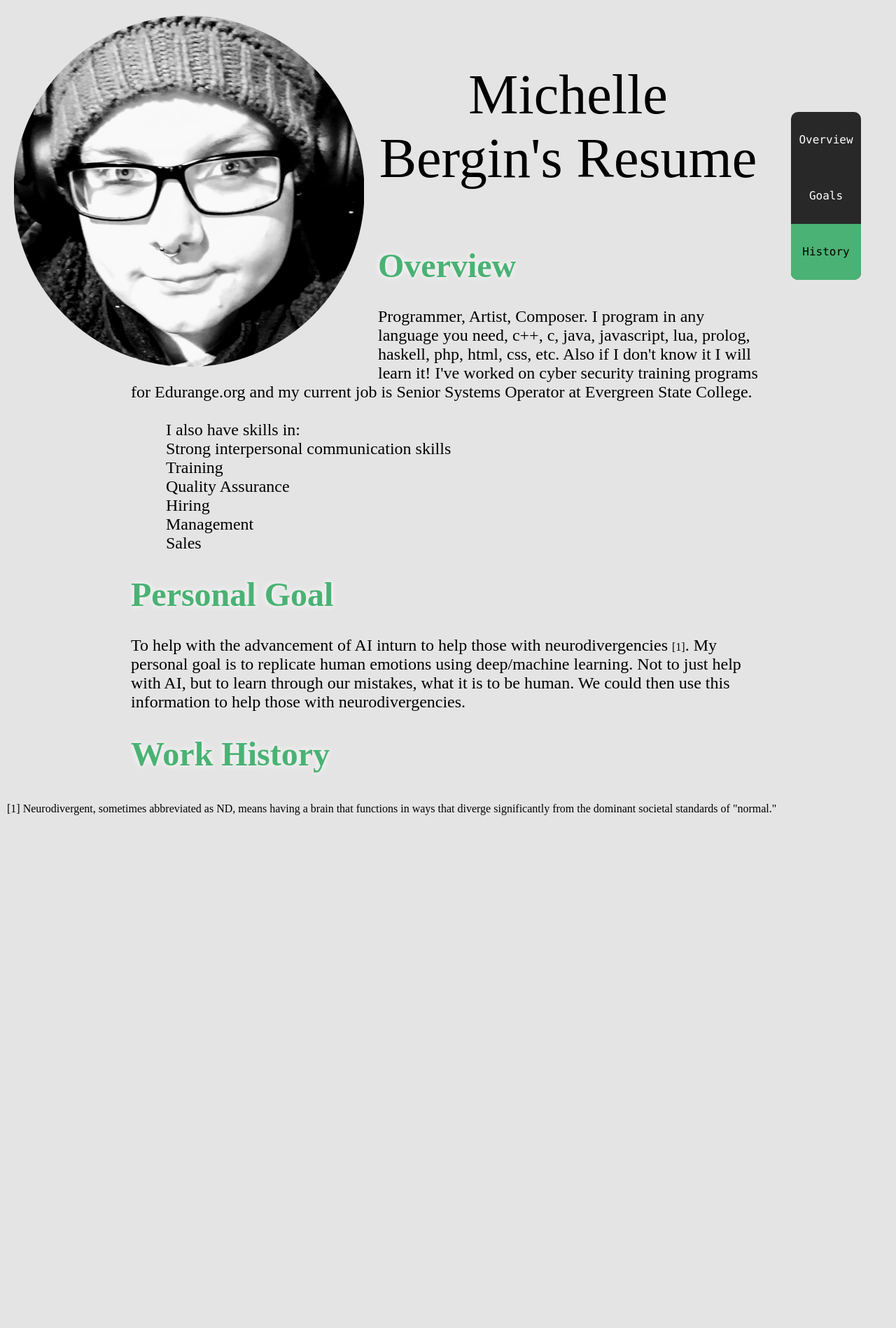
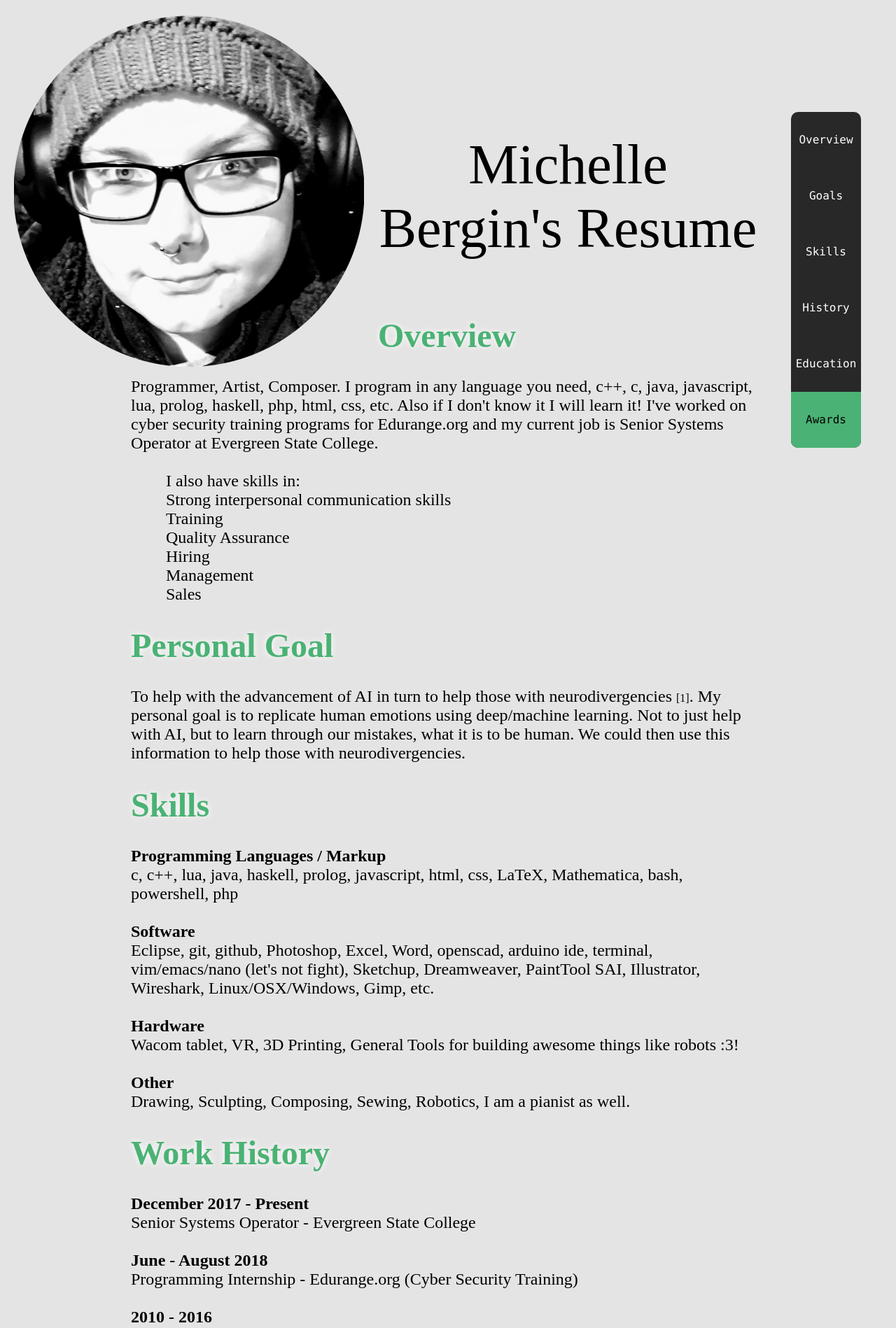
Before and after one commit to ironsketch/resume, a plain HTML site: page index.html in a window 1280 px wide. Shown: the top 1898 px of the page at 70% size. Before the commit the page ends 1175 px from the top, so only its background shows below. Drawn offline with nearby package versions, Linux system fonts and the light colour scheme.

Commit message:
added a lot more info and now i need to fix the nav location

```diff
--- a/index.html
+++ b/index.html
@@ -18,7 +18,7 @@
         </div>
         <div id="scrolling">
             <div id="overview">
-                <p align="right" style="font-size:80px; text-align:center">Michelle Bergin's Resume</p>
+                <p align="right" style="font-size:80px; text-align:center; padding-top:100px">Michelle Bergin's Resume</p>
                 <a name="overview"></a><h1>Overview</h1>
             Programmer, Artist, Composer. I program in any language you need, c++, c, java, javascript, lua, prolog, haskell, php, html, css, etc. Also if I don't know it I will learn it! I've worked on cyber security training programs for <a href="http://edurange.org" target="newWindow" class="all">Edurange.org</a> and my current job is Senior Systems Operator at Evergreen State College.
             <div id="skillz">
@@ -33,17 +33,51 @@
             </div>
             <div id="goals">
                 <a name="personalGoal"></a><h1>Personal Goal</h1>
-            To help with the advancement of AI inturn to help those with neurodivergencies <font size="3"><a class="all" href="#1">[1]</a></font>.
+            To help with the advancement of AI in turn to help those with neurodivergencies <font size="3"><a class="all" href="#1">[1]</a></font>.
             My personal goal is to replicate human emotions using deep/machine learning. Not to just help with AI, but to learn through our mistakes, what it is to be human. We could then use this information to help those with neurodivergencies.
+            </div>
+            <div id="skills">
+                <a name="skills"></a><h1>Skills</h1>
+                <b>Programming Languages / Markup</b>
+                <br />c, c++, lua, java, haskell, prolog, javascript, html, css, LaTeX, Mathematica, bash, powershell, php
+                <br />
+                <br /><b>Software</b>
+                <br />Eclipse, git, github, Photoshop, Excel, Word, openscad, arduino ide, terminal, vim/emacs/nano (let's not fight), Sketchup, Dreamweaver, PaintTool SAI, Illustrator, Wireshark, Linux/OSX/Windows, Gimp, etc.
+                <br />
+                <br /><b>Hardware</b>
+                <br />Wacom tablet, VR, 3D Printing, General Tools for building awesome things like robots :3!
+                <br />
+                <br /><b>Other</b>
+                <br />Drawing, Sculpting, Composing, Sewing, Robotics, I am a pianist as well.
             </div>
             <a name="history"></a><div id="history">
                 <h1>Work History</h1>
+                <b>December 2017 - Present</b>
+                <br />Senior Systems Operator - <a href="https://www.evergreen.edu/" target="newWindow" class="all">Evergreen State College</a>
+                <br />
+                <br /><b>June - August 2018</b>
+                <br />Programming Internship - <a href="https://edurange.org/" class="all">Edurange.org</a> (Cyber Security Training)
+                <br />
+                <br /><b>2010 - 2016</b>
+                <br />Companies I worked for were Kress IGA, OfficeMax, and QFC. I also sold my art regularly and showed my artwork at various venues.
+                <br />
+                <br /><b>September 2007 - June 2010</b>
+                <br />Quality Management - <a href="https://www.godaddy.com/" target="newwindow" class="all">GoDaddy.com</a>
+            </div>
+            <div id="education">
+                <a name="education"></a><h1>Education</h1>
+            </div>
+            <div id="awards">
+                <a name="awards"></a><h1>Awards</h1>
             </div>
         </div>
         <div id="nav">
             <a id="overviewLink" href="#overview" class="navT">Overview</a>
             <br /><a id="goalsLink" href="#personalGoal" class="navL">Goals</a>
-            <br /><a id="historyLink" href="#history" class="navB">History</a>
+            <br /><a id="skillsLink" href="#skills" class="navL">Skills</a>
+            <br /><a id="historyLink" href="#history" class="navL">History</a>
+            <br /><a id="educationLink" href="#education" class="navL">Education</a>
+            <br /><a id="awardsLink" href="#awards" class="navB">Awards</a>
         </div>
     </div>
         <div id="legend">
--- a/scroll.js
+++ b/scroll.js
@@ -2,25 +2,60 @@ $(window).scroll(function() {
     var wS = $(window).scrollTop() / ($(document).height() - window.innerHeight);
     var overviewRect = document.getElementById("overview");
     var goalsRect = document.getElementById("goals");
+    var skillsRect = document.getElementById("skills");
     var historyRect = document.getElementById("history");
+    var eduRect = document.getElementById("education");
+    var awardsRect = document.getElementById("awards");
 
     var overview = overviewRect.offsetTop / $(window).height();
     var goals = goalsRect.offsetTop / $(window).height();
+    var skills = skillsRect.offsetTop / $(window).height();
     var history = historyRect.offsetTop / $(window).height();
+    var education = eduRect.offsetTop / $(window).height();
+    var awards = awardsRect.offsetTop / $(window).height();
 
-    console.log("wS = " + wS + " scrll = " + window.pageYOffset + " history = " + history + " docht = " + $(document).height() + " winInnerht = " + ($(document).height() - window.innerHeight));
-    if (wS > history){
+    if (wS > awards){
         off("overviewLink");
         off("goalsLink");
+        off("skillsLink");
+        off("historyLink");
+        off("educationLink");
         botOn();
+    } else if (wS > education){
+        off("overviewLink");
+        off("goalsLink");
+        off("skillsLink");
+        off("historyLink");
+        on("educationLink");
+        off("awardsLink");
+    } else if (wS > history){
+        off("overviewLink");
+        off("goalsLink");
+        off("skillsLink");
+        on("historyLink");
+        off("educationLink");
+        off("awardsLink");
+    } else if (wS > skills){
+        off("overviewLink");
+        off("goalsLink");
+        on("skillsLink");
+        off("historyLink");
+        off("educationLink");
+        off("awardsLink");
     } else if (wS > goals){
         off("overviewLink");
         on("goalsLink");
+        off("skillsLink");
         off("historyLink");
+        off("educationLink");
+        off("awardsLink");
     } else if (wS > overview){
         topOn();
         off("goalsLink");
+        off("skillsLink");
         off("historyLink");
+        off("educationLink");
+        off("awardsLink");
     }
 });
 function off(name){
@@ -38,10 +73,10 @@ function topOn(){
     document.getElementById("overviewLink").style.borderTopRightRadius = "10px";
 }
 function botOn(){
-    document.getElementById("historyLink").style.backgroundColor = "#4ab274";
-    document.getElementById("historyLink").style.color = "#000000";
-    document.getElementById("historyLink").style.borderTopLeftRadius = "0px";
-    document.getElementById("historyLink").style.borderTopRightRadius = "0px";
-    document.getElementById("historyLink").style.borderBottomLeftRadius = "10px";
-    document.getElementById("historyLink").style.borderBottomRightRadius = "10px";
+    document.getElementById("awardsLink").style.backgroundColor = "#4ab274";
+    document.getElementById("awardsLink").style.color = "#000000";
+    document.getElementById("awardsLink").style.borderTopLeftRadius = "0px";
+    document.getElementById("awardsLink").style.borderTopRightRadius = "0px";
+    document.getElementById("awardsLink").style.borderBottomLeftRadius = "10px";
+    document.getElementById("awardsLink").style.borderBottomRightRadius = "10px";
 }
--- a/style.css
+++ b/style.css
@@ -17,6 +17,7 @@ h1{
     text-shadow: 0px 0px 10px #ffffff;
 }
 #container{
+
     margin: 0px;
     padding: 0px;
 }
@@ -33,13 +34,13 @@ h1{
 #legend{
     bottom: 0px;
     left: 0px;
-    margin-bottom: 0px;
-    padding: 10px 10px 10px 10px;
     width: 100%;
+    padding-top: 20px;
 }
 #nav{
     position: fixed;
     color: #fff;
+    top: 10px;
     right: 50px;
     width: 100px;
     background-color: #282828;
@@ -48,7 +49,6 @@ h1{
     text-align: center;
     border-radius: 10px;
     display: inline-block;
-    justify-content: center;
 }
 a.navT:link, a.navT:visited{
     color: #fff;
--- a/style2.css
+++ /dev/null
@@ -1,25 +0,0 @@
-body{
-    background-color: #fff;
-    color: #000;
-    margin: 0px;
-    padding: 0px;
-}
-#container{
-    margin: 0px;
-    padding: 0px;
-}
-#scrolling{
-    background-color: #fff;
-}
-#nav{
-    position: fixed;
-    right: 20px;
-    top: 20px;
-    width: 100px;
-    background-color: #62d183;
-    padding: 0px;
-    margin: 0px;
-    text-align: center;
-    border-radius: 10px;
-    display: inline-block;
-}
```
